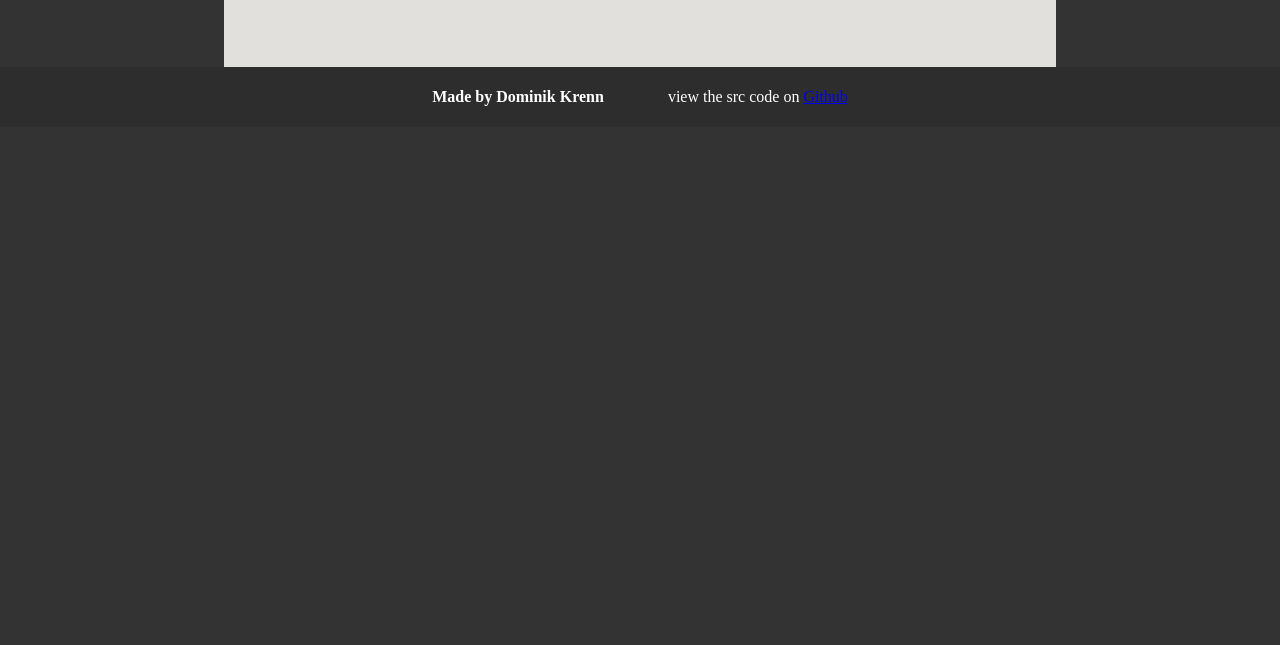
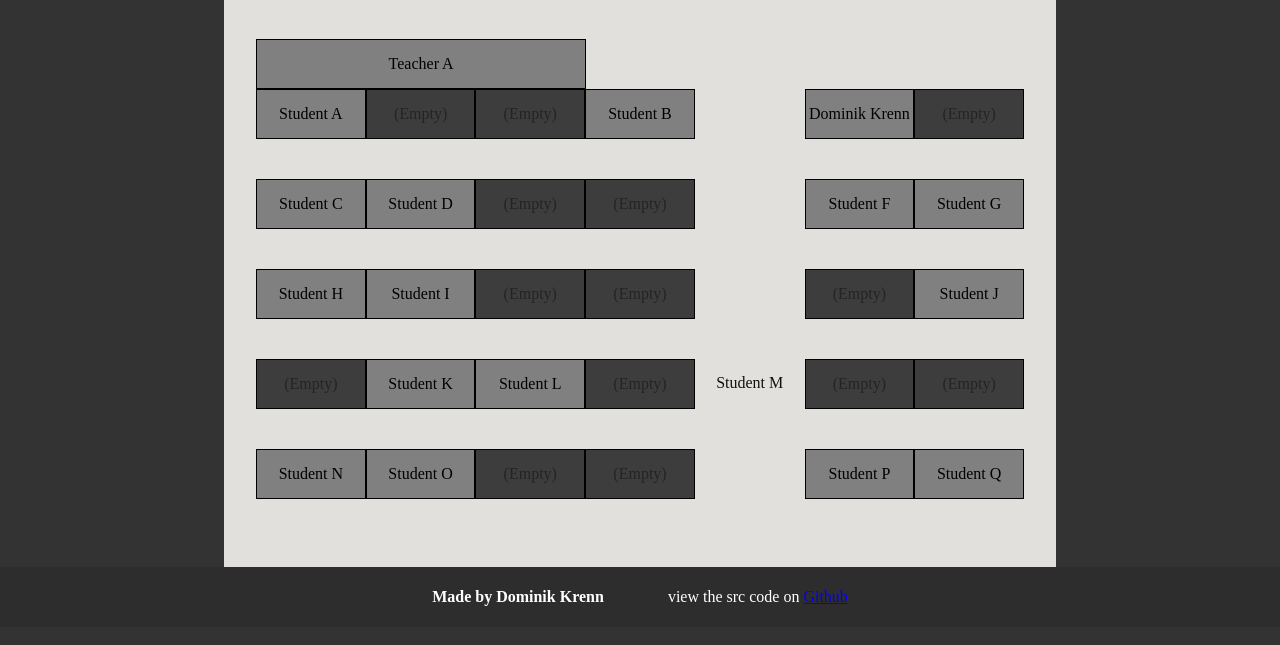
Before and after one commit to SchoolAndCo/Portfolio, a plain HTML site: page sitzplan.html in a window 1280 px wide. Shown: the part 109-754 px from the top of the page. Drawn offline with Linux system fonts and the light colour scheme.

Commit message:
Add seating layout and styles for the Sitzplan page

```diff
--- a/sitzplan.html
+++ b/sitzplan.html
@@ -4,6 +4,7 @@
     <meta charset="UTF-8" />
     <meta name="viewport" content="width=device-width, initial-scale=1.0" />
     <link rel="stylesheet" type="text/css" href="./static/css/style.css" />
+    <link rel="stylesheet" type="text/css" href="./static/css/sitzplan.css" />
     <title>Sitzplan</title>
   </head>
   <body>
@@ -24,6 +25,73 @@
 
     <main>
       <h1>Sitzplan</h1>
+
+      <div class="seating-container">
+        <div class="seating-container-teacher">
+          <div class="seating-item teacher">Teacher A</div>
+        </div>
+        <div class="seating-container-students">
+          <!-- row start -->
+          <div class="seating-item occupied">Student A</div>
+          <div class="seating-item">(Empty)</div>
+          <div class="seating-item">(Empty)</div>
+          <div class="seating-item occupied">Student B</div>
+
+          <div class="seating-item floor"></div>
+
+          <div class="seating-item occupied">Dominik Krenn</div>
+          <div class="seating-item">(Empty)</div>
+          <!-- row end -->
+
+          <!-- row start -->
+          <div class="seating-item occupied">Student C</div>
+          <div class="seating-item occupied">Student D</div>
+          <div class="seating-item">(Empty)</div>
+          <div class="seating-item">(Empty)</div>
+
+          <div class="seating-item floor"></div>
+
+          <div class="seating-item occupied">Student F</div>
+          <div class="seating-item occupied">Student G</div>
+          <!-- row end -->
+
+          <!-- row start -->
+          <div class="seating-item occupied">Student H</div>
+          <div class="seating-item occupied">Student I</div>
+          <div class="seating-item">(Empty)</div>
+          <div class="seating-item">(Empty)</div>
+
+          <div class="seating-item floor"></div>
+
+          <div class="seating-item">(Empty)</div>
+          <div class="seating-item occupied">Student J</div>
+          <!-- row end -->
+
+          <!-- row start -->
+          <div class="seating-item">(Empty)</div>
+          <div class="seating-item occupied">Student K</div>
+          <div class="seating-item occupied">Student L</div>
+          <div class="seating-item">(Empty)</div>
+
+          <div class="seating-item floor">Student M</div>
+
+          <div class="seating-item">(Empty)</div>
+          <div class="seating-item">(Empty)</div>
+          <!-- row end -->
+
+          <!-- row start -->
+          <div class="seating-item occupied">Student N</div>
+          <div class="seating-item occupied">Student O</div>
+          <div class="seating-item">(Empty)</div>
+          <div class="seating-item">(Empty)</div>
+
+          <div class="seating-item floor"></div>
+
+          <div class="seating-item occupied">Student P</div>
+          <div class="seating-item occupied">Student Q</div>
+          <!-- row end -->
+        </div>
+      </div>
     </main>
 
     <footer>
--- /dev/null
+++ b/static/css/sitzplan.css
@@ -0,0 +1,40 @@
+.seating-container {
+  display: flex;
+  flex-direction: column;
+}
+
+.seating-container-teacher {
+  width: 43%;
+}
+
+.seating-container-teacher .seating-item {
+  margin-bottom: -20px;
+}
+
+.seating-container-students {
+  display: grid;
+  grid-template-columns: repeat(7, 1fr);
+}
+
+.seating-item {
+  background: rgb(61, 61, 61);
+  border: 1px solid black;
+  color: rgb(36, 36, 36);
+  text-align: center;
+  vertical-align: middle;
+  line-height: 3rem;
+  height: 3rem;
+  margin-block: 20px;
+}
+
+.teacher,
+.occupied {
+  background: grey;
+  color: rgb(0, 0, 0);
+}
+
+.floor {
+  border: none;
+  color: var(--main-background-color);
+  background: var(--main-background-color);
+}
```
